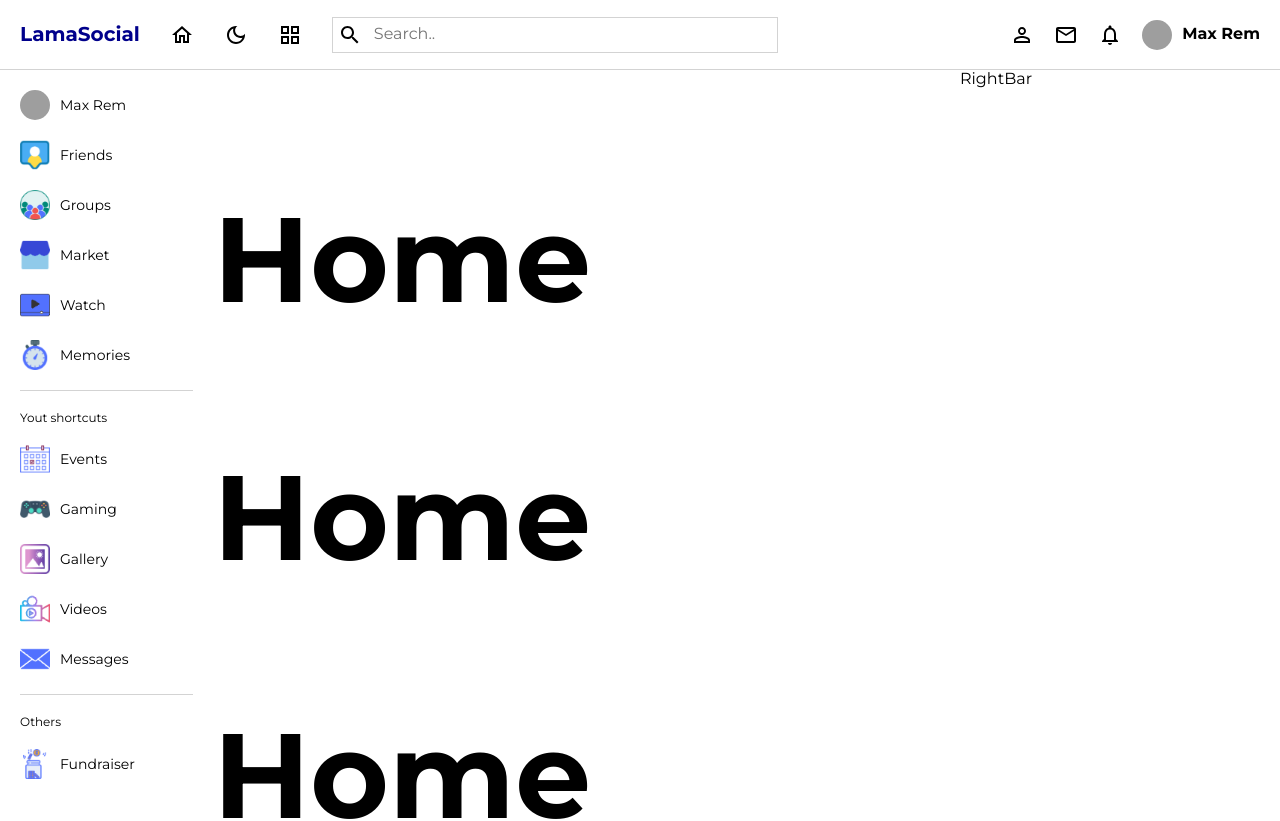
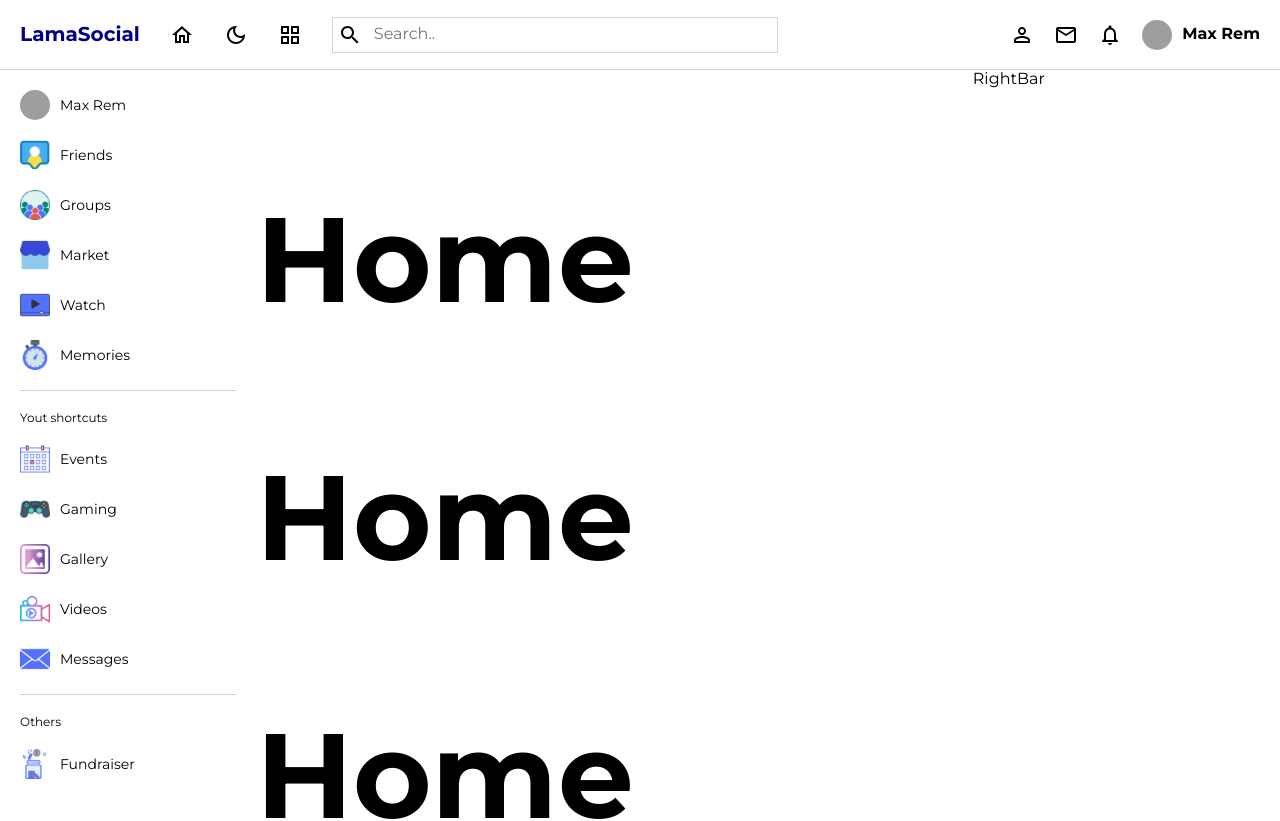
Before and after one commit to MaxOnRem/lama-social-media-app, a React (Create React App) app: page / in a window 1280 px wide. Shown: the top 821 px of the page. Built offline with nearby package versions, Linux system fonts and the light colour scheme; grey boxes are pictures that could not be loaded.

Commit message:
changes flex proportion leftBar

```diff
--- a/src/components/LeftBar/leftbar.scss
+++ b/src/components/LeftBar/leftbar.scss
@@ -1,5 +1,5 @@
 .leftBar {
-	flex: 2;
+	flex: 2.5;
 	position: sticky;
 	top: 70px;
 	height: calc(100vh - 70px);
```
